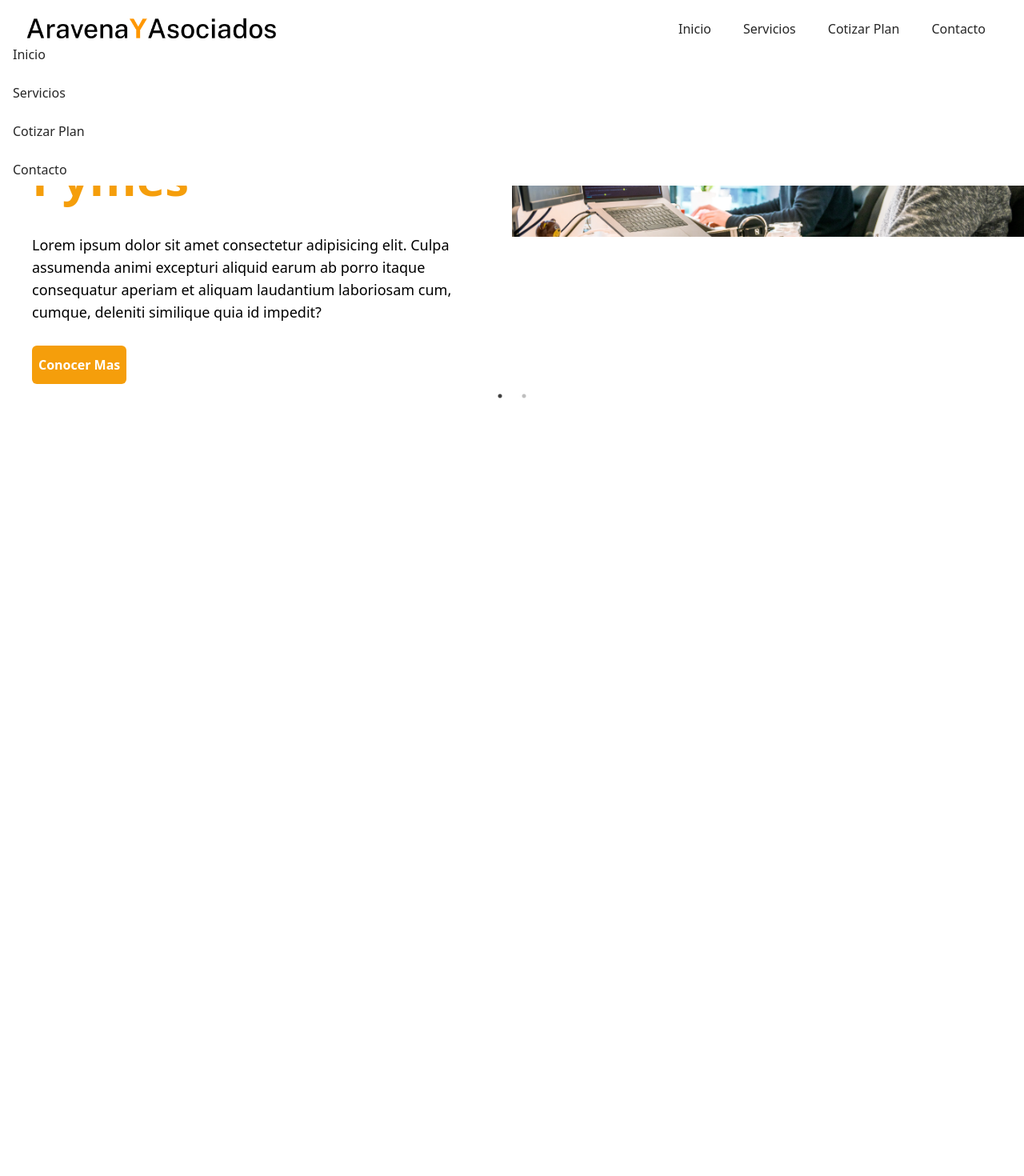
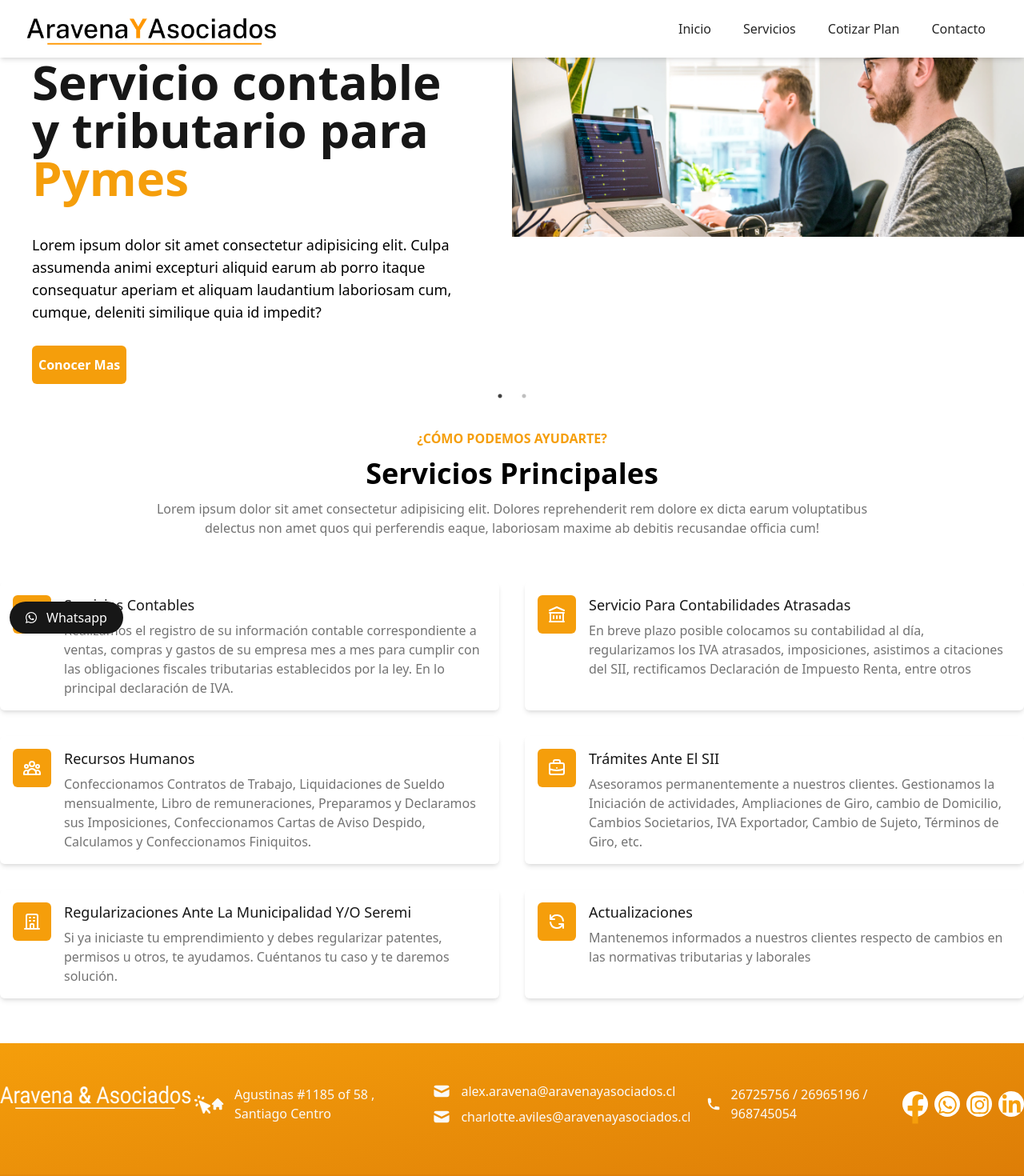
Before and after one commit to chescobarf/Aravena-y-Asociados, a Next.js app: page / in a window 1280 px wide. Shown: the top 1470 px of the page at 80% size. Before the commit the page ends 800 px from the top, so only its background shows below. Built offline with nearby package versions, Linux system fonts and the light colour scheme.

Commit message:
Fix Menu, API, Home

```diff
--- a/components/Header/Header.jsx
+++ b/components/Header/Header.jsx
@@ -86,7 +86,7 @@ export default function Header() {
         </button>
       </div>
       <div
-        className="sm:hidden flex gap-2 absolute top-12 flex-col bg-white w-full left-0"
+        className="hidden sm:hidden gap-2 absolute top-12 flex-col bg-white w-full left-0"
         id="menuHamburguer"
       >
         <Link href="/">
--- a/pages/Servicios.jsx
+++ b/pages/Servicios.jsx
@@ -10,7 +10,7 @@ function Cotizar() {
 
   const fetchData = () => {
     // fetch("http://localhost:3000/api/servicesArray")
-    fetch("https://aravena-y-asociados.netlify.app/")
+    fetch("https://aravena-y-asociados.netlify.app/api/servicesArray")
       .then((response) => response.json())
       .then((data) => setServicios(data))
       .catch((error) => console.error("Error:", error));
--- a/pages/index.js
+++ b/pages/index.js
@@ -14,13 +14,13 @@ export default function Home() {
       <Header/>
       <div className="relative">
         <Banner/>
-        {/* <ServiciosGrid/>
+        <ServiciosGrid/>
         <Whatsapp
           numero="+56977031115"
           msg="Hola Aravena y Asociados, necesito de sus servicios"
-        /> */}
+        />
       </div>
-      {/* <Footer/> */}
+      <Footer/>
 
     </div>
   )
```
